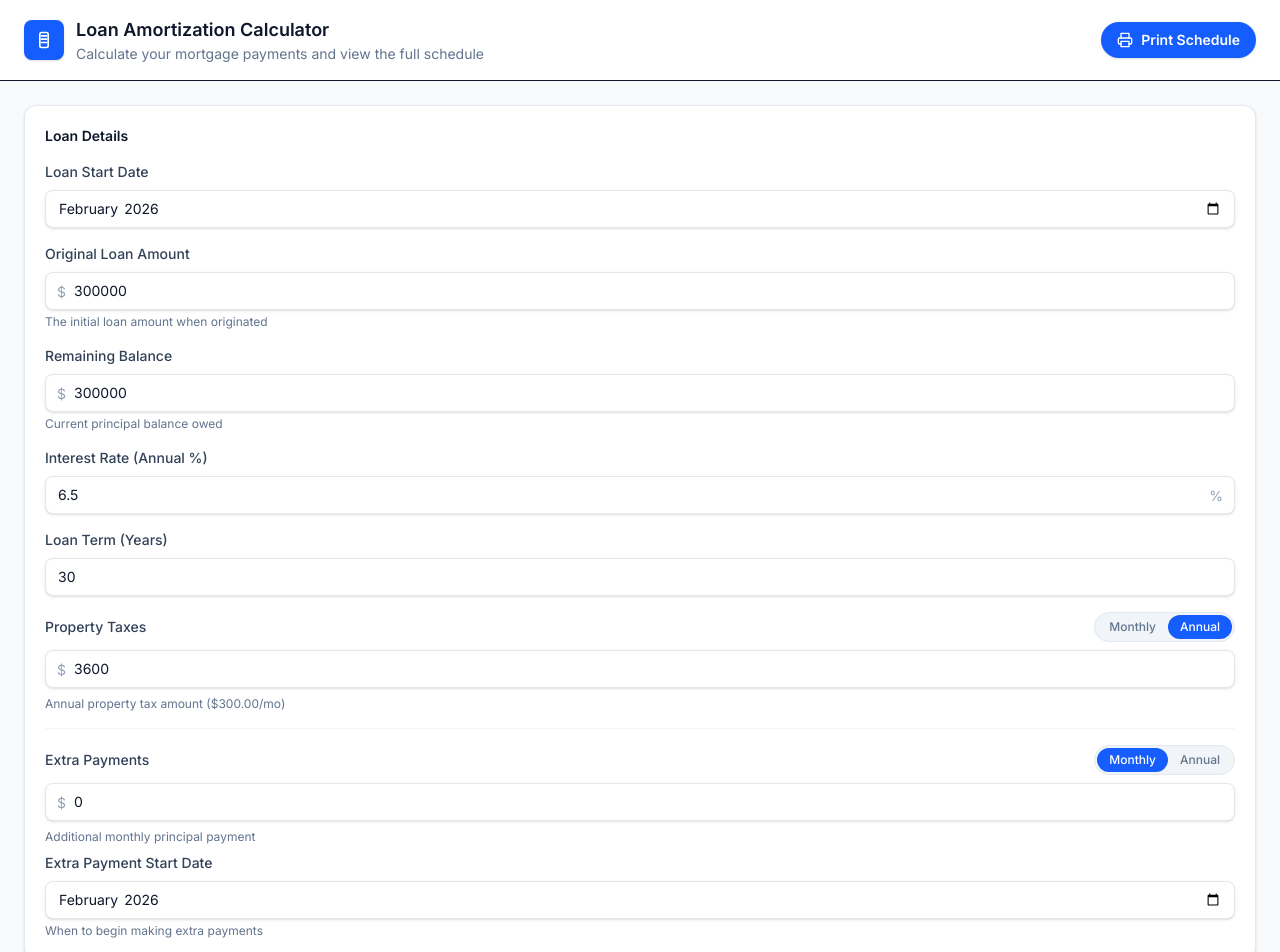
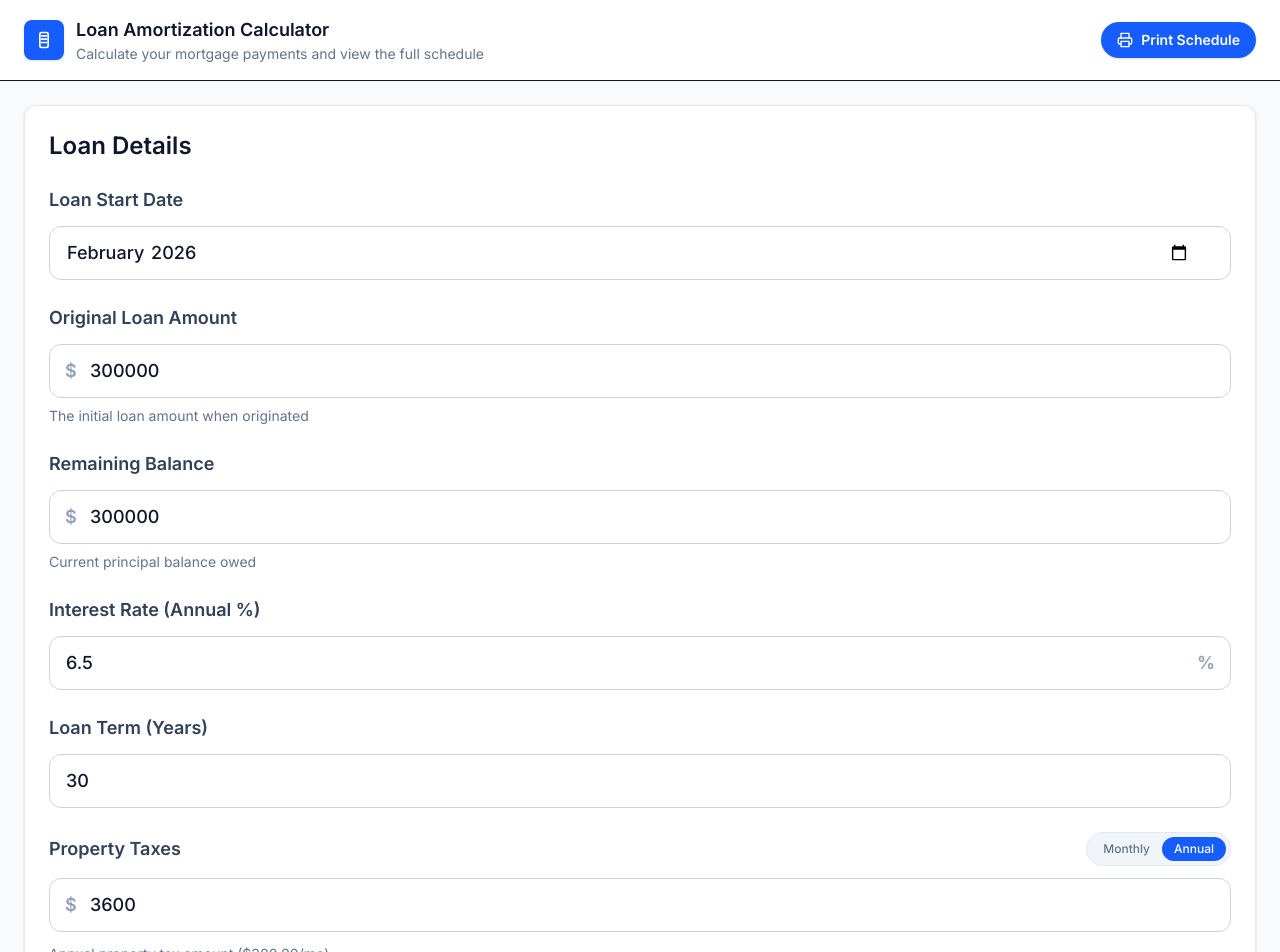
Before and after one commit to fromscratchsoftware-now/Calculators, a React (Vite) app: page / in a window 1280 px wide. Shown: the top 952 px of the page. Built offline with nearby package versions, Linux system fonts and the light colour scheme.

Commit message:
Keep loan details on left at all widths

```diff
--- a/src/pages/Index.tsx
+++ b/src/pages/Index.tsx
@@ -115,6 +115,13 @@ export default function Index() {
   const payoffYears = Math.floor(schedule.length / 12);
   const payoffMonths = schedule.length % 12;
 
+  const inputBase =
+    "w-full rounded-xl border border-slate-300 bg-white px-4 py-3 text-lg font-medium text-slate-900 shadow-none focus:border-blue-500 focus:outline-none focus:ring-2 focus:ring-blue-500/20";
+  const inputLeftIcon =
+    "w-full rounded-xl border border-slate-300 bg-white py-3 pl-10 pr-4 text-lg font-medium text-slate-900 shadow-none focus:border-blue-500 focus:outline-none focus:ring-2 focus:ring-blue-500/20";
+  const inputRightIcon =
+    "w-full rounded-xl border border-slate-300 bg-white py-3 pl-4 pr-12 text-lg font-medium text-slate-900 shadow-none focus:border-blue-500 focus:outline-none focus:ring-2 focus:ring-blue-500/20";
+
   const costParts = [
     { label: "Principal", value: principal, className: "bg-blue-500" },
     { label: "Interest", value: totalInterest, className: "bg-amber-500" },
@@ -174,82 +181,86 @@ export default function Index() {
       </header>
 
       <main className="mx-auto max-w-7xl px-6 py-6">
-        <div className="grid gap-6 md:grid-cols-[300px,1fr]">
+        <div className="grid gap-6 grid-cols-[300px,1fr]">
           <aside className="space-y-5">
-            <div className="rounded-xl border border-slate-200 bg-white p-5 shadow-sm">
-              <h2 className="text-sm font-semibold text-slate-900">Loan Details</h2>
+            <div className="rounded-xl border border-slate-200 bg-white p-6 shadow-sm">
+              <h2 className="text-2xl font-semibold text-slate-900">Loan Details</h2>
 
-              <div className="mt-4 space-y-4 text-sm">
+              <div className="mt-6 space-y-6">
                 <label className="block">
-                  <span className="font-medium text-slate-700">Loan Start Date</span>
+                  <span className="text-lg font-semibold text-slate-700">Loan Start Date</span>
                   <input
                     type="month"
                     value={loanStart}
                     onChange={(e) => setLoanStart(e.target.value)}
-                    className="mt-2 w-full rounded-lg border border-slate-200 bg-white px-3 py-2 text-sm shadow-sm focus:border-blue-500 focus:outline-none focus:ring-2 focus:ring-blue-500/20"
+                    className={`mt-3 ${inputBase} pr-10`}
                   />
                 </label>
 
                 <label className="block">
-                  <span className="font-medium text-slate-700">Original Loan Amount</span>
-                  <div className="relative mt-2">
-                    <span className="absolute left-3 top-2.5 text-slate-400">$</span>
+                  <span className="text-lg font-semibold text-slate-700">Original Loan Amount</span>
+                  <div className="relative mt-3">
+                    <span className="absolute left-4 top-1/2 -translate-y-1/2 text-lg font-semibold text-slate-400">$</span>
                     <input
                       type="number"
                       value={original}
                       onChange={(e) => setOriginal(Number(e.target.value))}
-                      className="w-full rounded-lg border border-slate-200 bg-white py-2 pl-7 pr-3 text-sm shadow-sm focus:border-blue-500 focus:outline-none focus:ring-2 focus:ring-blue-500/20"
+                      className={inputLeftIcon}
                     />
                   </div>
-                  <p className="mt-1 text-xs text-slate-500">
+                  <p className="mt-2 text-sm text-slate-500">
                     The initial loan amount when originated
                   </p>
                 </label>
 
                 <label className="block">
-                  <span className="font-medium text-slate-700">Remaining Balance</span>
-                  <div className="relative mt-2">
-                    <span className="absolute left-3 top-2.5 text-slate-400">$</span>
+                  <span className="text-lg font-semibold text-slate-700">Remaining Balance</span>
+                  <div className="relative mt-3">
+                    <span className="absolute left-4 top-1/2 -translate-y-1/2 text-lg font-semibold text-slate-400">$</span>
                     <input
                       type="number"
                       value={principal}
                       onChange={(e) => setPrincipal(Number(e.target.value))}
-                      className="w-full rounded-lg border border-slate-200 bg-white py-2 pl-7 pr-3 text-sm shadow-sm focus:border-blue-500 focus:outline-none focus:ring-2 focus:ring-blue-500/20"
+                      className={inputLeftIcon}
                     />
                   </div>
-                  <p className="mt-1 text-xs text-slate-500">
+                  <p className="mt-2 text-sm text-slate-500">
                     Current principal balance owed
                   </p>
                 </label>
 
                 <label className="block">
-                  <span className="font-medium text-slate-700">Interest Rate (Annual %)</span>
-                  <div className="relative mt-2">
+                  <span className="text-lg font-semibold text-slate-700">
+                    Interest Rate (Annual %)
+                  </span>
+                  <div className="relative mt-3">
                     <input
                       type="number"
                       step="0.125"
                       value={rate}
                       onChange={(e) => setRate(Number(e.target.value))}
-                      className="w-full rounded-lg border border-slate-200 bg-white py-2 pl-3 pr-10 text-sm shadow-sm focus:border-blue-500 focus:outline-none focus:ring-2 focus:ring-blue-500/20"
+                      className={inputRightIcon}
                     />
-                    <span className="absolute right-3 top-2.5 text-slate-400">%</span>
+                    <span className="absolute right-4 top-1/2 -translate-y-1/2 text-lg font-semibold text-slate-400">
+                      %
+                    </span>
                   </div>
                 </label>
 
                 <label className="block">
-                  <span className="font-medium text-slate-700">Loan Term (Years)</span>
+                  <span className="text-lg font-semibold text-slate-700">Loan Term (Years)</span>
                   <input
                     type="number"
                     value={years}
                     onChange={(e) => setYears(Number(e.target.value))}
-                    className="mt-2 w-full rounded-lg border border-slate-200 bg-white px-3 py-2 text-sm shadow-sm focus:border-blue-500 focus:outline-none focus:ring-2 focus:ring-blue-500/20"
+                    className={`mt-3 ${inputBase}`}
                   />
                 </label>
 
-                <div className="space-y-2">
+                <div className="space-y-3">
                   <div className="flex items-center justify-between">
-                    <span className="font-medium text-slate-700">Property Taxes</span>
-                    <div className="flex rounded-full border border-slate-200 bg-slate-100 p-0.5 text-xs">
+                    <span className="text-lg font-semibold text-slate-700">Property Taxes</span>
+                    <div className="flex rounded-full border border-slate-200 bg-slate-100 p-1 text-xs font-semibold">
                       {(["monthly", "annual"] as Frequency[]).map((mode) => (
                         <button
                           key={mode}
@@ -267,23 +278,23 @@ export default function Index() {
                     </div>
                   </div>
                   <div className="relative">
-                    <span className="absolute left-3 top-2.5 text-slate-400">$</span>
+                    <span className="absolute left-4 top-1/2 -translate-y-1/2 text-lg font-semibold text-slate-400">$</span>
                     <input
                       type="number"
                       value={taxes}
                       onChange={(e) => setTaxes(Number(e.target.value))}
-                      className="w-full rounded-lg border border-slate-200 bg-white py-2 pl-7 pr-3 text-sm shadow-sm focus:border-blue-500 focus:outline-none focus:ring-2 focus:ring-blue-500/20"
+                      className={inputLeftIcon}
                     />
                   </div>
-                  <p className="text-xs text-slate-500">
+                  <p className="text-sm text-slate-500">
                     Annual property tax amount ({fmt(monthlyTaxes)}/mo)
                   </p>
                 </div>
 
-                <div className="space-y-2 border-t border-slate-100 pt-4">
+                <div className="space-y-3 border-t border-slate-100 pt-4">
                   <div className="flex items-center justify-between">
-                    <span className="font-medium text-slate-700">Extra Payments</span>
-                    <div className="flex rounded-full border border-slate-200 bg-slate-100 p-0.5 text-xs">
+                    <span className="text-lg font-semibold text-slate-700">Extra Payments</span>
+                    <div className="flex rounded-full border border-slate-200 bg-slate-100 p-1 text-xs font-semibold">
                       {(["monthly", "annual"] as Frequency[]).map((mode) => (
                         <button
                           key={mode}
@@ -302,27 +313,29 @@ export default function Index() {
                   </div>
 
                   <div className="relative">
-                    <span className="absolute left-3 top-2.5 text-slate-400">$</span>
+                    <span className="absolute left-4 top-1/2 -translate-y-1/2 text-lg font-semibold text-slate-400">$</span>
                     <input
                       type="number"
                       value={extra}
                       onChange={(e) => setExtra(Number(e.target.value))}
-                      className="w-full rounded-lg border border-slate-200 bg-white py-2 pl-7 pr-3 text-sm shadow-sm focus:border-blue-500 focus:outline-none focus:ring-2 focus:ring-blue-500/20"
+                      className={inputLeftIcon}
                     />
                   </div>
-                  <p className="text-xs text-slate-500">
+                  <p className="text-sm text-slate-500">
                     Additional monthly principal payment
                   </p>
 
                   <label className="block">
-                    <span className="font-medium text-slate-700">Extra Payment Start Date</span>
+                    <span className="text-lg font-semibold text-slate-700">
+                      Extra Payment Start Date
+                    </span>
                     <input
                       type="month"
                       value={extraStart}
                       onChange={(e) => setExtraStart(e.target.value)}
-                      className="mt-2 w-full rounded-lg border border-slate-200 bg-white px-3 py-2 text-sm shadow-sm focus:border-blue-500 focus:outline-none focus:ring-2 focus:ring-blue-500/20"
+                      className={`mt-3 ${inputBase} pr-10`}
                     />
-                    <p className="mt-1 text-xs text-slate-500">
+                    <p className="mt-2 text-sm text-slate-500">
                       When to begin making extra payments
                     </p>
                   </label>
```
